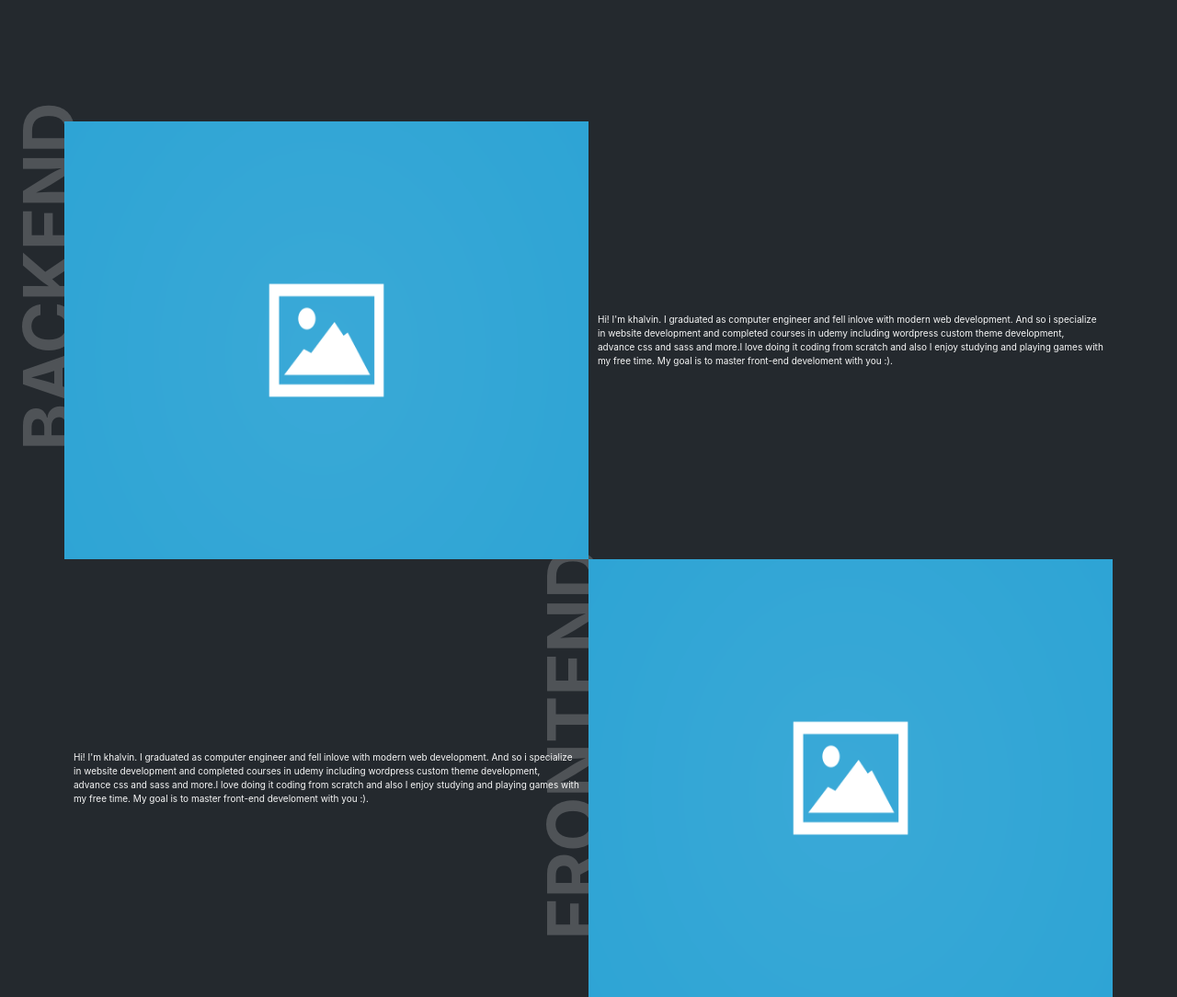
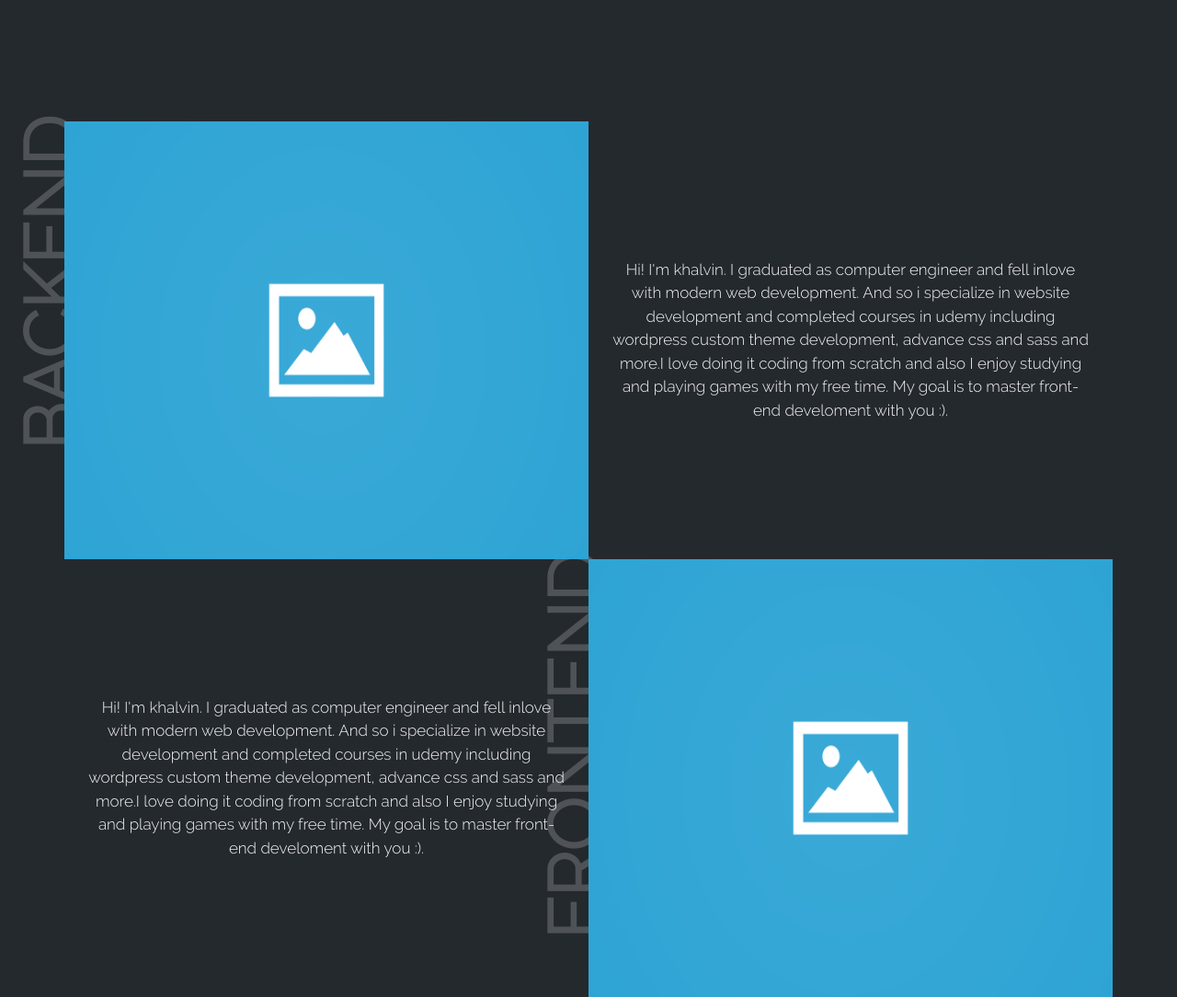
Before and after one commit to khalvinNucom/landingPage, a website: page index.html in a window 1280 px wide. Shown: the part 3240-4324 px from the top of the page at 92% size. Drawn offline with nearby package versions, Linux system fonts and the light colour scheme.

Commit message:
wordpress section done Content only

```diff
--- a/sass/layout/_sections.scss
+++ b/sass/layout/_sections.scss
@@ -141,6 +141,8 @@
 }
 
 .wordpress{
+    font-size: 1.7rem;
+    font-family: raleway-l;
     &__title{
         font-size: 3rem;
         text-align: center;
@@ -159,7 +161,8 @@
             display: flex;
             align-items: center;
             justify-content: center;
-            padding: 1rem;
+            padding: 2.5rem;
+            text-align: center;
         }
 
     }
@@ -171,7 +174,8 @@
             display: flex;
             align-items: center;
             justify-content: center;
-            padding: 1rem;
+            padding: 2.5rem;
+            text-align: center;
         }
 
     }
```
Also changed, not shown: css/style.css.
